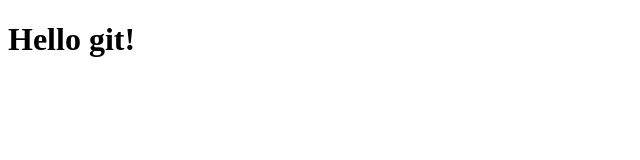
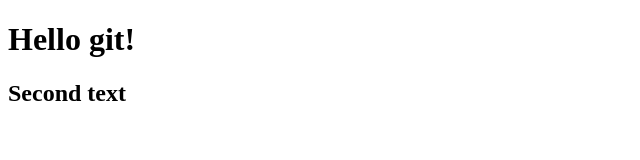
Before and after one commit to REGINA632/TestJS, a plain HTML site: page index.html in a window 1280 px wide. Shown: the whole page, without its empty margins (0-640 px from the left). Drawn offline with Linux system fonts and the light colour scheme.

Commit message:
second commit

```diff
--- a/index.html
+++ b/index.html
@@ -8,6 +8,7 @@
   </head>
   <body>
     <h1>Hello git!</h1>
+    <h2>Second text</h2>
     <script src="./js/main.js"></script>
   </body>
 </html>
```
